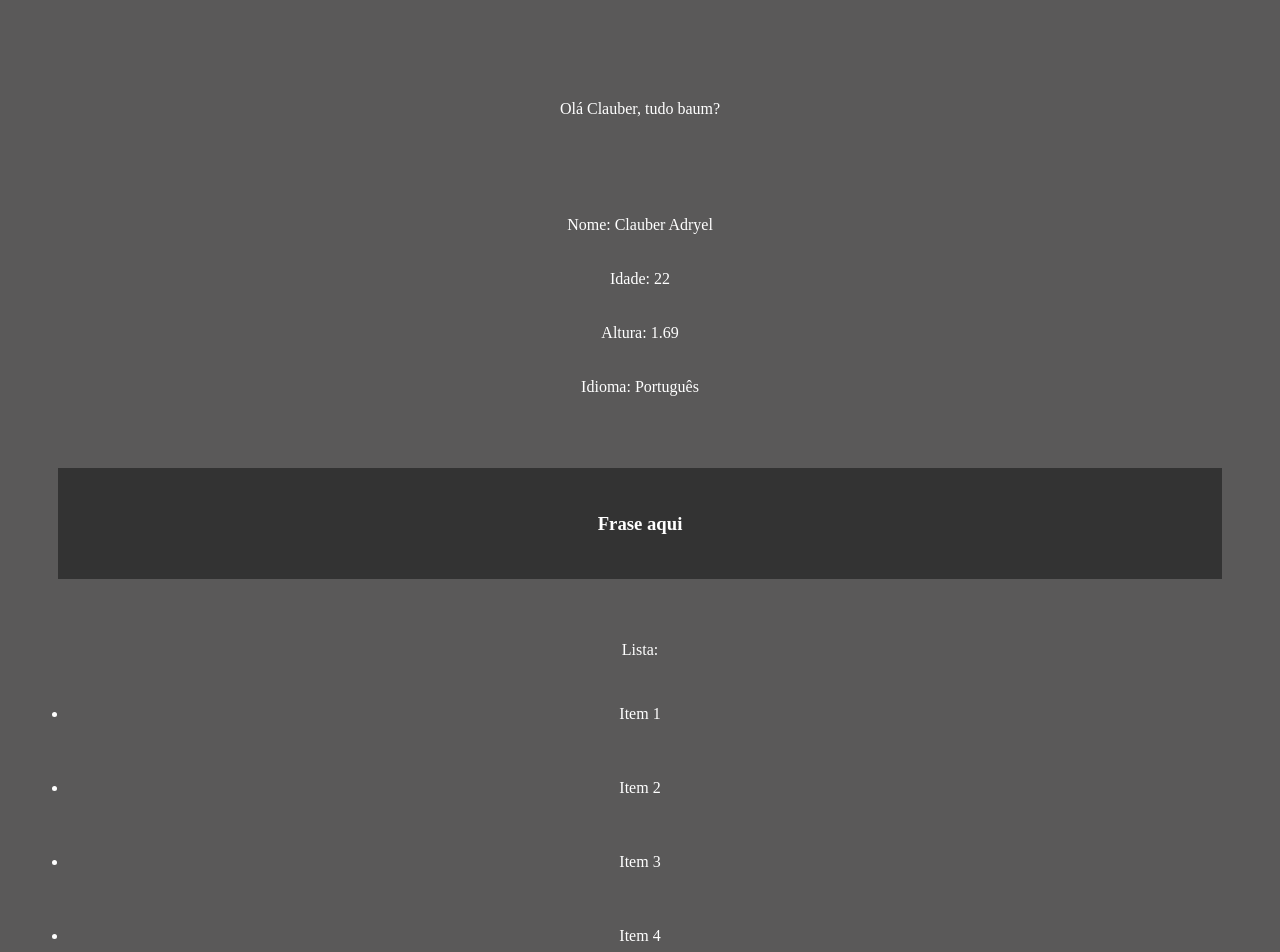
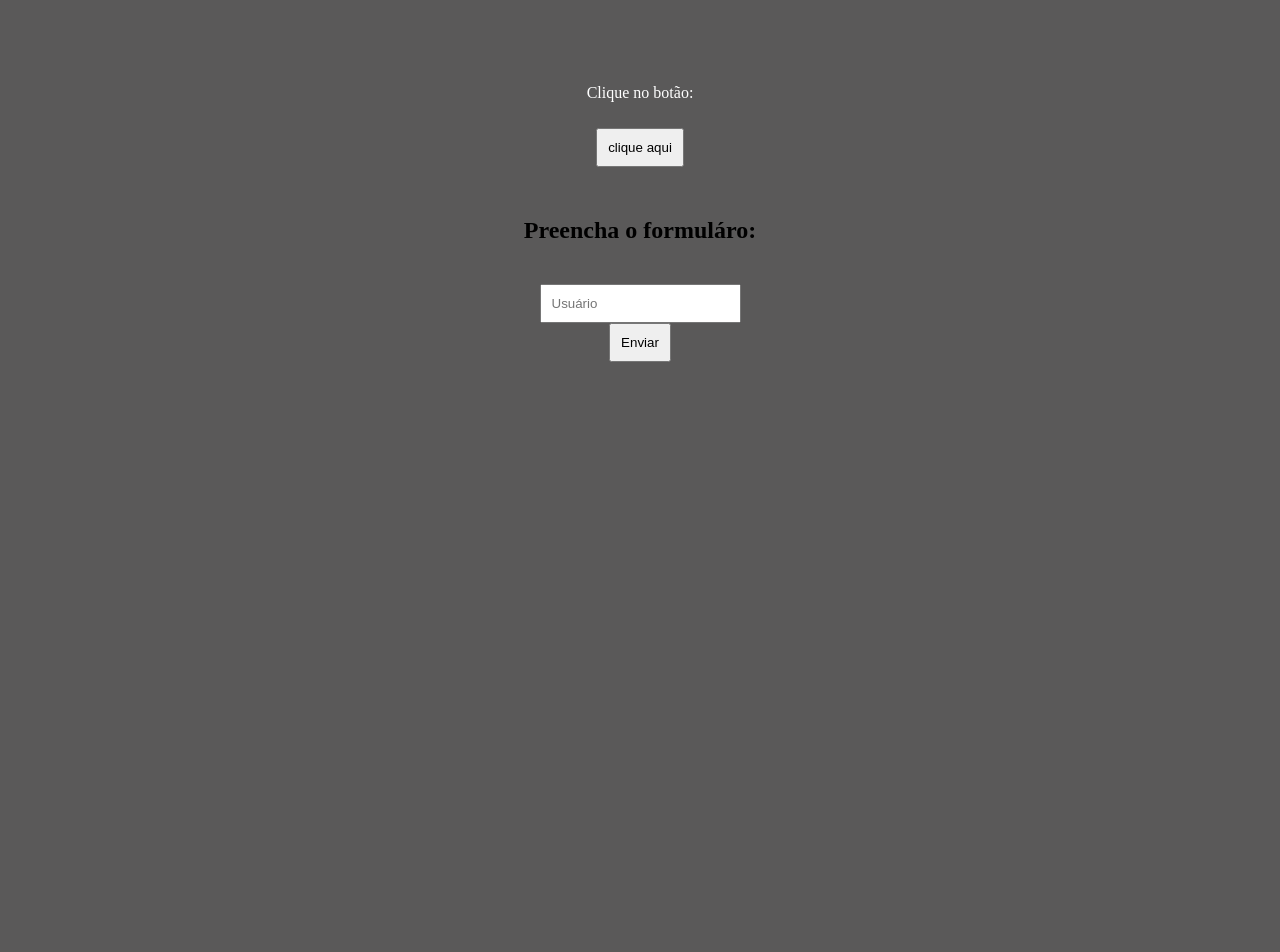
Before and after one commit to Adryel0713/react-log, a React (Create React App) app in the folder meu-primeiro-programa/: page / in a window 1280 px wide. Shown: the top 952 px of the page. After the commit the page ends 800 px from the top, so only its background shows below. Built offline with nearby package versions, Linux system fonts and the light colour scheme.

Commit message:
Eventos no React

```diff
--- a/meu-primeiro-programa/src/App.js
+++ b/meu-primeiro-programa/src/App.js
@@ -1,19 +1,20 @@
 import './App.css';
 // import HelloWorld from "./components/HelloWorld";
-import SayMyName from './components/SayMyName';
-import Pessoa from './components/Pessoa';
-import Frases from "./components/Frases"
-import List from './components/List';
+// import SayMyName from './components/SayMyName';
+// import Pessoa from './components/Pessoa';
+// import Frases from "./components/Frases"
+// import List from './components/List';
+import Evento from './components/Evento';
+import Form from './components/Form';
 
 function App() {
 
 
   return (
     <div className="App"> {/* Ao invés de class, é className */}
-        <p><SayMyName nome="Clauber"/></p>
-        <p><Pessoa nome="Clauber Adryel" idade="22" altura="1.69" idioma="Português"/></p>
-        <p><Frases/></p>
-        <p><List/></p>
+
+      <Evento/>
+      <Form/>
     </div>
   );
 }
--- /dev/null
+++ b/meu-primeiro-programa/src/components/Evento.js
@@ -0,0 +1,13 @@
+function Evento(){
+
+    function clicar(){
+        console.log("Você clicou aqui");
+    }
+    return(
+        <div>
+            <p>Clique no botão:</p>
+            <button onClick={clicar}>clique aqui</button>
+        </div>
+    )
+}
+export default Evento;
--- /dev/null
+++ b/meu-primeiro-programa/src/components/Form.js
@@ -0,0 +1,22 @@
+function Form(){
+
+    function enviar(e){
+        e.preventDefault();
+        console.log("Enviado! (Formulário)");
+    }
+return (
+    <div>
+
+        <h2>Preencha o formuláro:</h2>
+        <form onSubmit={enviar}>
+            <input type="text" name="usuario" placeholder="Usuário"/> <br/>
+            <button type="submit">Enviar</button>
+        </form>
+    </div>
+
+)
+
+
+}
+
+export default Form;
--- a/meu-primeiro-programa/src/components/Item.js
+++ b/meu-primeiro-programa/src/components/Item.js
@@ -1,10 +1,18 @@
-function Item(props){
+import PropTypes from "prop-types";
+
+function Item({marca,lancamento}){
     return (
         <>
-            <ul>
-                <li>Item {props.id}</li>
-            </ul>
+            <li>Marca: {marca}</li>
+            <li>Lancamento: {lancamento}</li>
         </>
     )
 }
+
+Item.propTypes = {
+    marca: PropTypes.string.isRequired,
+    lancamento: PropTypes.number.isRequired
+}
+
+
 export default Item;
--- a/meu-primeiro-programa/src/components/List.js
+++ b/meu-primeiro-programa/src/components/List.js
@@ -3,12 +3,9 @@ import Item from "./Item"
 function List(){
     return (
         <>
-            <p>Lista:</p>
-            <Item id='1'/>
-            <Item id='2'/>
-            <Item id='3'/>
-            <Item id='4'/>
-            <Item id='5'/>
+            <ul>
+                <Item marca="Ovask" lancamento={2075}/>
+            </ul>
         </>
     )
 }
--- a/meu-primeiro-programa/src/index.css
+++ b/meu-primeiro-programa/src/index.css
@@ -4,6 +4,6 @@
 body{
   background-color: #5a5959;
 }
-p{
+p,li{
   color: white;
 }
```
